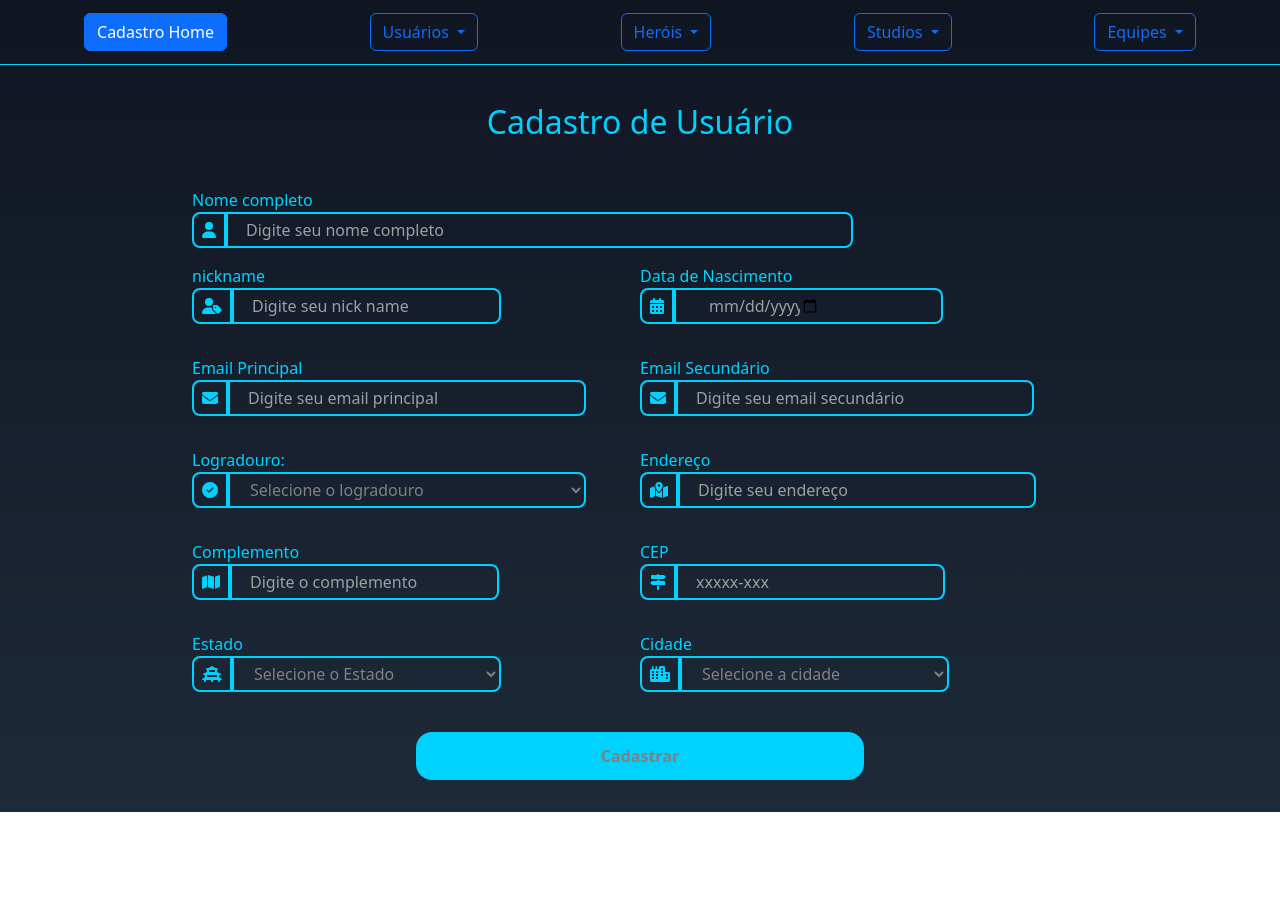
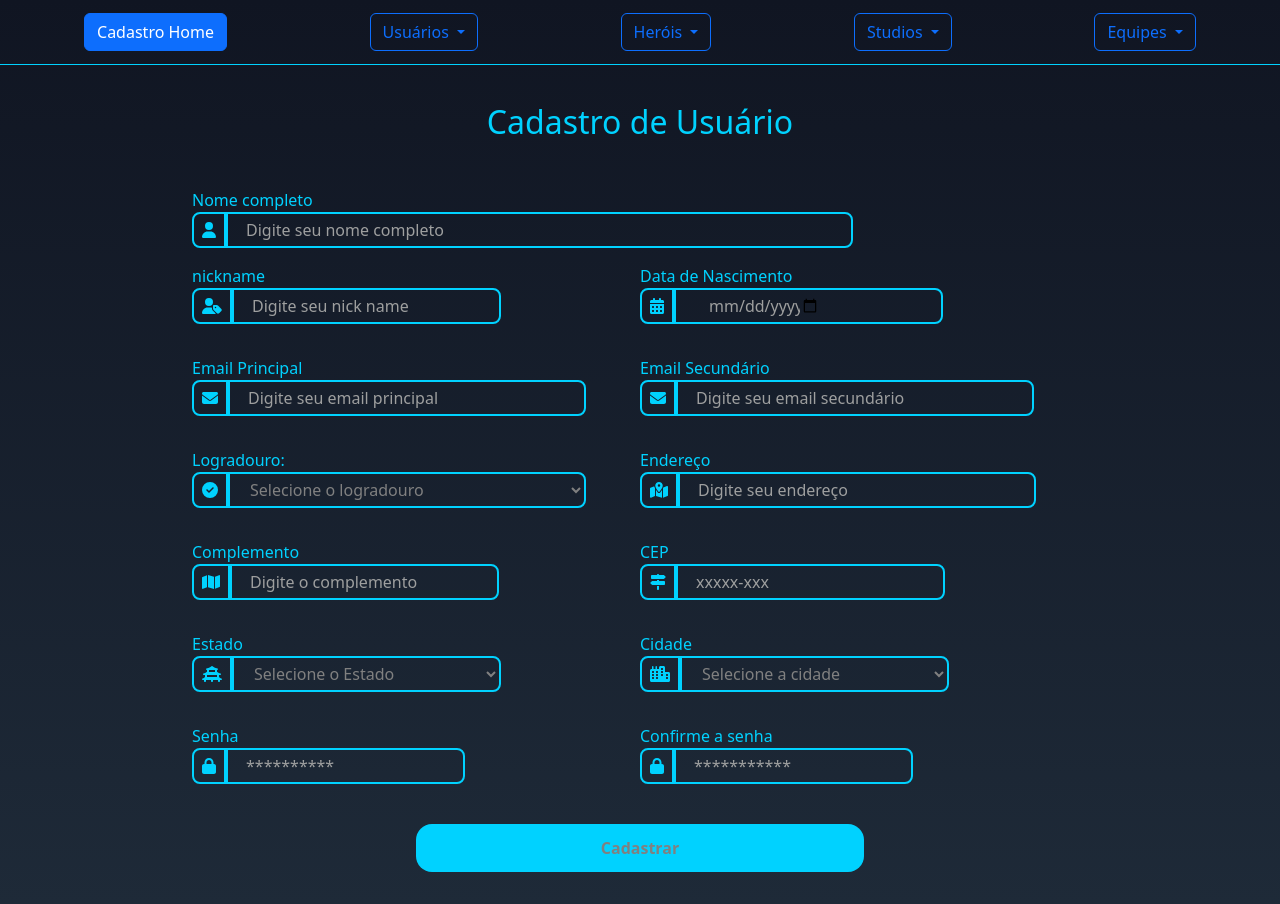
Before and after one commit to Diego-de-Souza/avaliador_de_herois, an Angular app: page /cadastro/user in a window 1280 px wide. Before the commit the page ends 812 px from the top, so only its background shows below. Built offline with nearby package versions, Linux system fonts and the light colour scheme; a web font is replaced by a local one.

Commit message:
encriptografia e modificacao rota user

```diff
--- a/angular.json
+++ b/angular.json
@@ -31,7 +31,7 @@
             "styles": [
               "src/styles.css",
               "node_modules/bootstrap/dist/css/bootstrap.min.css",
-              "node_modules/font-awesome/css/font-awesome.min.css"
+              "node_modules/@fortawesome/fontawesome-free/css/all.min.css"
             ],
             "scripts": []
           },
--- a/package.json
+++ b/package.json
@@ -14,17 +14,19 @@
     "@angular/common": "18.2.13",
     "@angular/compiler": "18.2.13",
     "@angular/core": "18.2.13",
-    "@angular/forms": "18.2.13",
+    "@angular/forms": "^18.2.13",
     "@angular/localize": "18.2.13",
     "@angular/platform-browser": "18.2.13",
     "@angular/platform-browser-dynamic": "18.2.13",
     "@angular/router": "18.2.13",
     "@fortawesome/angular-fontawesome": "^0.15.0",
+    "@fortawesome/fontawesome-free": "^6.7.2",
     "@fortawesome/fontawesome-svg-core": "^6.6.0",
     "@fortawesome/free-brands-svg-icons": "^6.7.2",
     "@fortawesome/free-solid-svg-icons": "^6.7.2",
     "@ng-bootstrap/ng-bootstrap": "^17.0.1",
     "bootstrap": "^5.3.2",
+    "crypto-js": "^4.2.0",
     "font-awesome": "^4.7.0",
     "rxjs": "~7.8.0",
     "tslib": "^2.3.0",
@@ -34,6 +36,7 @@
     "@angular-devkit/build-angular": "18.2.0",
     "@angular/cli": "18.2.0",
     "@angular/compiler-cli": "18.2.13",
+    "@types/crypto-js": "^4.2.2",
     "@types/jasmine": "~5.1.0",
     "jasmine-core": "~5.2.0",
     "karma": "~6.4.0",
--- a/src/app/pages/plataforma/cadastro-usuario/cadastro-usuario.component.html
+++ b/src/app/pages/plataforma/cadastro-usuario/cadastro-usuario.component.html
@@ -117,6 +117,43 @@
                     <div *ngIf="isFieldInvalid('city')" class="fieldInvalid">A cidade é obrigatória</div>
                 </div>
             </div>
+            <div class="secao-cadastro__container-form__row">
+                <!-- Campo de Senha -->
+                <div class="secao-cadastro__container-form__row__space">
+                  <label for="password">Senha</label>
+                  <div class="secao-cadastro__container-form__row-line">
+                    <fa-icon [icon]="faLock"></fa-icon>
+                    <input
+                      type="password"
+                      name="password"
+                      formControlName="password"
+                      id="password"
+                      placeholder="**********">
+                  </div>
+                  <div *ngIf="isFieldInvalid('password')" class="fieldInvalid">A senha é obrigatória</div>
+                </div>
+
+                <!-- Campo de Confirmação de Senha -->
+                <div class="secao-cadastro__container-form__row__space">
+                  <label for="confirmPassword">Confirme a senha</label>
+                  <div class="secao-cadastro__container-form__row-line">
+                    <fa-icon [icon]="faLock"></fa-icon>
+                    <input
+                      type="password"
+                      name="confirmPassword"
+                      formControlName="confirmPassword"
+                      id="confirmPassword"
+                      placeholder="***********">
+                  </div>
+                  <div *ngIf="isFieldInvalid('confirmPassword')" class="fieldInvalid">
+                    A confirmação da senha é obrigatória
+                  </div>
+                  <div *ngIf="getPasswordError()" class="fieldInvalid">
+                    As senhas não coincidem
+                  </div>
+                </div>
+              </div>
+
             <br />
             <button type="submit" [disabled]="cadastroForm.invalid" class="btn_submit">Cadastrar</button>
         </form>
--- a/src/app/pages/plataforma/cadastro-usuario/cadastro-usuario.component.ts
+++ b/src/app/pages/plataforma/cadastro-usuario/cadastro-usuario.component.ts
@@ -1,15 +1,16 @@
-import { Component, OnInit } from '@angular/core';
+import { Component, Inject, OnInit } from '@angular/core';
 import { dadosLogradouros } from '../../../data/logradouro';
 import { LogradouroModel } from '../../../Model/logradouro.model';
 import { dadosEstado } from '../../../data/estado';
 import { EstadoModel } from '../../../Model/estado.model';
-import { faUser, faUserTag, faCalendarDays, faEnvelope, faMapLocationDot, faCircleCheck, faMap, faSignsPost, faCity, faVihara } from '@fortawesome/free-solid-svg-icons';
 import { FontAwesomeModule } from '@fortawesome/angular-fontawesome';
-import { ReactiveFormsModule, FormBuilder, FormGroup, Validators } from '@angular/forms';
+import { ReactiveFormsModule, FormGroup, Validators, FormBuilder} from '@angular/forms';
 import { CommonModule } from '@angular/common';
 import { HeaderPlatformComponent } from '../../../components/header-platform/header-platform.component';
 import { ActivatedRoute } from '@angular/router';
 import { UserService } from '../../../service/user.service';
+import { faCalendarDays, faCircleCheck, faCity, faEnvelope, faMap, faMapLocationDot, faSignsPost, faUserTag, faVihara, faUser, faLock } from '@fortawesome/free-solid-svg-icons';
+import { EncryptionUtil } from '../../../utils/encryption.utils';
 
 @Component({
   selector: 'app-cadastro-usuario',
@@ -27,7 +28,7 @@ export class CadastroUsuarioComponent implements OnInit{
     public userId: number | null = null; // ID do usuário para edição
     public isMenuNav: boolean = false;
 
-    faUser:any;
+    faUser = faUser;
     faUserTag = faUserTag;
     faCalendarDays = faCalendarDays;
     faEnvelope = faEnvelope;
@@ -37,6 +38,7 @@ export class CadastroUsuarioComponent implements OnInit{
     faSignsPost = faSignsPost;
     faCity = faCity;
     faVihara = faVihara;
+    faLock = faLock;
 
     constructor(
       private fb: FormBuilder,
@@ -44,7 +46,8 @@ export class CadastroUsuarioComponent implements OnInit{
       private userService: UserService)
       {
       // Inicializar o FormGroup no construtor
-      this.cadastroForm = this.fb.group({
+      this.cadastroForm = this.fb.group(
+        {
           fullname: ['', [Validators.required, Validators.minLength(3)]],
           nickname: ['', [Validators.required, Validators.minLength(3)]],
           birthdate: ['', Validators.required],
@@ -55,14 +58,17 @@ export class CadastroUsuarioComponent implements OnInit{
           complement: [''],
           cep: ['', [Validators.required, Validators.pattern('[0-9]{5}-[0-9]{3}')]],
           state: ['', Validators.required],
-        city: ['', Validators.required]
-      });
+          city: ['', Validators.required],
+          password: ['', [Validators.required, Validators.minLength(6)]],
+          confirmPassword: ['', [Validators.required, Validators.minLength(6)]]
+        },
+        { validator: this.passwordsMatchValidator } // Adiciona o validador aqui
+      );
     }
 
     ngOnInit() {
       this.logradouro = dadosLogradouros;
       this.estados = dadosEstado;
-      this.faUser  = faUser;
 
       this.route.paramMap.subscribe(params =>{
         const idParam = params.get('id');
@@ -103,14 +109,40 @@ export class CadastroUsuarioComponent implements OnInit{
 
     }
 
+    private passwordsMatchValidator(formGroup: FormGroup): null | object {
+      const password = formGroup.get('password')?.value;
+      const confirmPassword = formGroup.get('confirmPassword')?.value;
+
+      if (password !== confirmPassword) {
+        formGroup.get('confirmPassword')?.setErrors({ passwordsMismatch: true });
+        return { passwordsMismatch: true };
+      }
+
+      formGroup.get('confirmPassword')?.setErrors(null);
+      return null;
+    }
+
+
     isFieldInvalid(field: string): boolean {
       const control = this.cadastroForm.get(field);
-      return control ? !control.valid && control.touched : false; // Verifica se o controle existe
+      return control ? control.invalid && (control.touched || control.dirty) : false;
     }
+
+    getPasswordError(): boolean {
+      return (
+        this.cadastroForm.hasError('passwordsMismatch') &&
+        !!this.cadastroForm.get('confirmPassword')?.touched
+      );
+    }
+
 
     onSubmit() {
       if (this.cadastroForm.valid) {
         const userData = this.cadastroForm.value;
+
+        userData.password = EncryptionUtil.encrypt(userData.password);
+
+        userData.confirmPassword = undefined;
 
         if (this.isEditMode) {
           console.log('Atualizar usuário:', this.userId, this.cadastroForm.value);
--- /dev/null
+++ b/src/app/utils/encryption.utils.ts
@@ -0,0 +1,23 @@
+import * as CryptoJS from 'crypto-js';
+
+export class EncryptionUtil {
+  private static encryptionKey: string = 'PLATAFORMAHEROES2024angularnestJS_projeto2025';
+
+  /**
+   * Criptografa o texto fornecido
+   * @param text - O texto que será criptografado
+   * @returns O texto criptografado
+   */
+  static encrypt(text: string): string {
+    return CryptoJS.AES.encrypt(text, this.encryptionKey).toString();
+  }
+
+  /**
+   * Descriptografa o texto fornecido
+   * @param encryptedText - O texto criptografado
+   * @returns O texto original
+   */
+  static decrypt(encryptedText: string): string {
+    return CryptoJS.AES.decrypt(encryptedText, this.encryptionKey).toString(CryptoJS.enc.Utf8);
+  }
+}
```
Also changed, not shown: 1 other file (tests, documents, lock files or other folders). Lines whose indentation alone changed are shown as unchanged.
